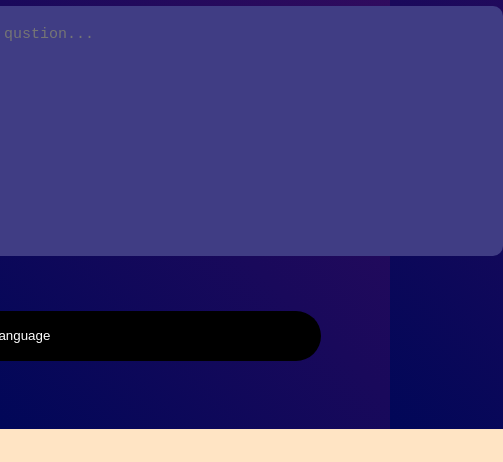
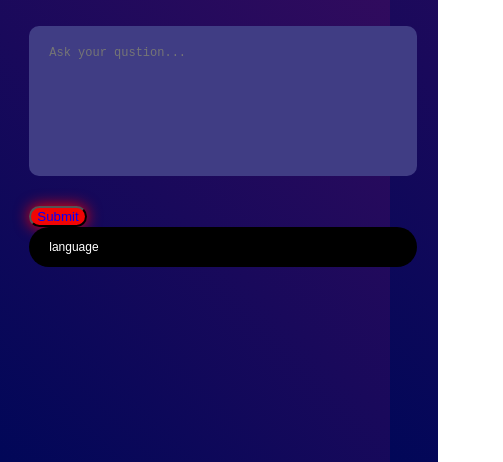
Before and after one commit to LooperShowcase/futureteach-khalil-ha, a plain HTML site: page index.html in a window 390 px wide. Shown: the part 438-900 px from the top of the page, 503 px wide, since content can reach past the window. Before the commit the page ends 867 px from the top, so only its background shows below. Drawn offline with Linux system fonts and the light colour scheme.

Commit message:
Update style.css

```diff
--- a/style.css
+++ b/style.css
@@ -1,3 +1,5 @@
+/* Common styles for all screen sizes */
+
 body {
   width: 100%;
   min-height: 100vh;
@@ -13,30 +15,36 @@ h1 {
   color: rgb(0, 0, 0);
   font-weight: bold;
 }
+
 h2 {
   font-size: 50px;
   color: rgb(14, 14, 14);
   font-weight: bold;
   display: flex;
 }
+
 div {
   font-size: 60px;
 }
+
 .class1 {
   display: flex;
   border-radius: 15%;
 }
+
 button {
   background: #f00505;
   color: blue;
   border-radius: 15px;
   box-shadow: 0px 0px 15px red;
 }
+
 button:hover {
   background-color: black;
   color: blue;
   cursor: pointer;
 }
+
 .containar {
   background-color: rgb(235, 0, 180);
   display: flex;
@@ -46,14 +54,7 @@ button:hover {
   width: 50%;
   border-radius: 10px 0px;
 }
-body {
-  align-items: center;
-  display: flex;
-  flex-direction: column;
-}
-body {
-  background-color: bisque;
-}
+
 textarea {
   width: 600px;
   height: 250px;
@@ -67,6 +68,7 @@ textarea {
   resize: none;
   margin-bottom: 30px;
 }
+
 select {
   flex: 1;
   color: #fff;
@@ -79,3 +81,28 @@ select {
   appearance: none;
   background: #000;
 }
+
+/* Mobile-friendly styles */
+
+@media (max-width: 768px) {
+  body {
+    justify-content: flex-start;
+    padding: 20px;
+  }
+
+  .containar {
+    width: 100%;
+  }
+
+  textarea {
+    width: 100%;
+    height: 150px;
+    font-size: 12px;
+  }
+
+  select {
+    width: 100%;
+    height: 40px;
+    font-size: 12px;
+  }
+}
```
